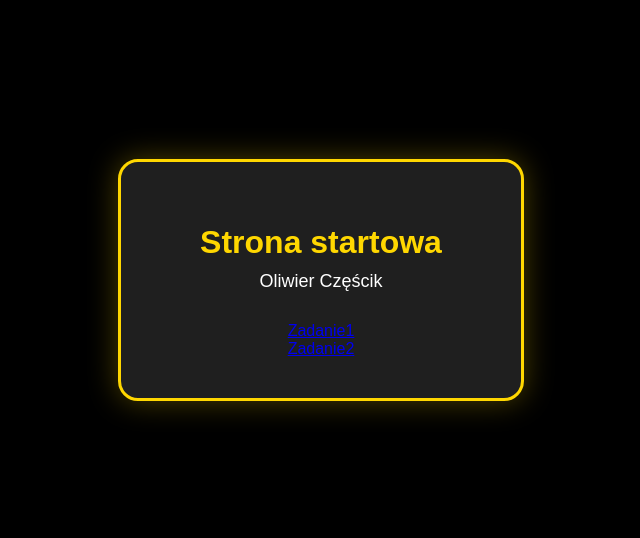
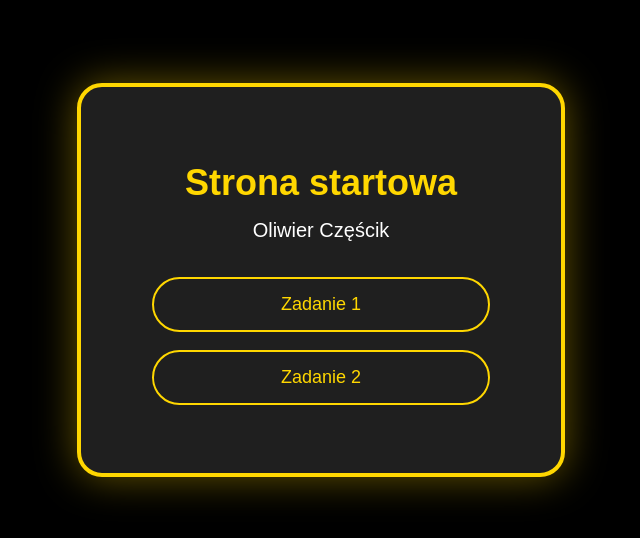
Before and after one commit to KatiaSztos/katiasztos.github.io, a plain HTML site: page index.html in a window 1280 px wide. Shown: the part 120-658 px from the top of the page, without its empty margins (319-959 px from the left). Drawn offline with Linux system fonts and the light colour scheme.

Commit message:
Update index.html

```diff
--- a/index.html
+++ b/index.html
@@ -2,8 +2,8 @@
 <html lang="pl">
 <head>
     <meta charset="UTF-8">
-    <title>Prince Polo</title>
-      <link rel="icon" href="Wafelek-czekoladowy-Olza-Prince-Polo-XXL-50g-Termin-21-02-2026r.jpg" type="image/jpeg">
+    <title>Strona startowa</title>
+    <link rel="icon" href="Wafelek-czekoladowy-Olza-Prince-Polo-XXL-50g-Termin-21-02-2026r.jpg" type="image/jpeg">
 
     <style>
         body {
@@ -19,33 +19,35 @@
 
         .card {
             background: #1f1f1f;
-            border: 3px solid gold;
-            border-radius: 20px;
-            padding: 40px;
-            width: 320px;
+            border: 4px solid gold;
+            border-radius: 25px;
+            padding: 50px;
+            width: 380px;
             text-align: center;
-            box-shadow: 0 0 30px rgba(255, 215, 0, 0.3);
+            box-shadow: 0 0 40px rgba(255, 215, 0, 0.4);
         }
 
         h1 {
             color: gold;
-            margin-bottom: 10px;
+            margin-bottom: 15px;
+            font-size: 36px;
         }
 
         .author {
-            margin-bottom: 30px;
-            font-size: 18px;
+            margin-bottom: 35px;
+            font-size: 20px;
         }
 
         .btn {
             display: block;
-            margin: 15px 0;
-            padding: 14px;
+            margin: 18px auto;
+            padding: 15px;
+            width: 80%;
             border: 2px solid gold;
-            border-radius: 30px;
+            border-radius: 35px;
             color: gold;
             text-decoration: none;
-            font-size: 16px;
+            font-size: 18px;
             transition: 0.3s;
         }
 
@@ -62,8 +64,8 @@
         <h1>Strona startowa</h1>
         <div class="author">Oliwier Częścik</div>
 
-        <a href="https://katiasztos.github.io/Zadanie1.html" target="_blank">Zadanie1</a>  <br>
-<a href="https://katiasztos.github.io/Zadanie2.html" target="_blank">Zadanie2</a>  <br>
+        <a class="btn" href="zadanie1.html">Zadanie 1</a>
+        <a class="btn" href="zadanie2.html">Zadanie 2</a>
     </div>
 
 </body>
```
